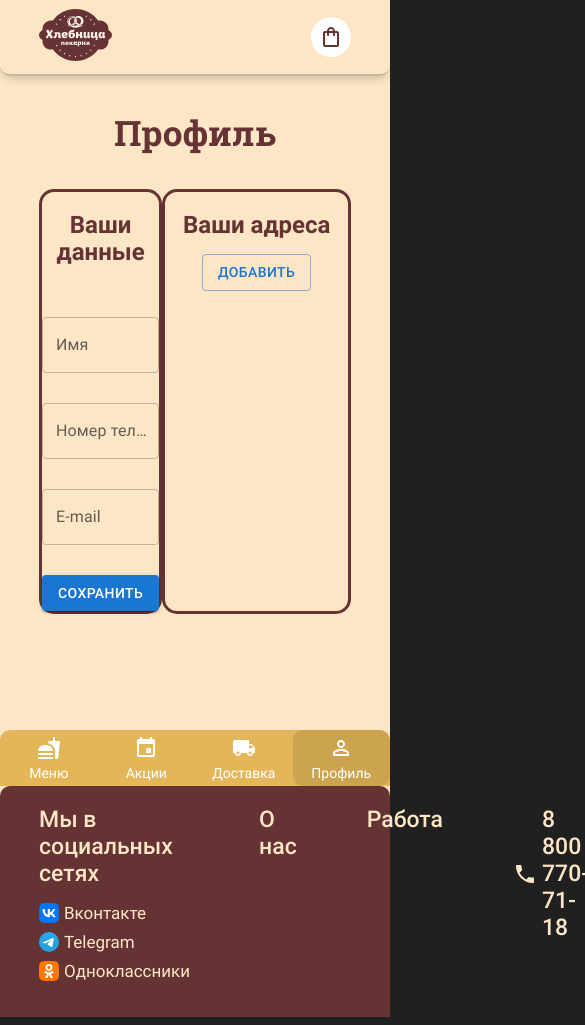
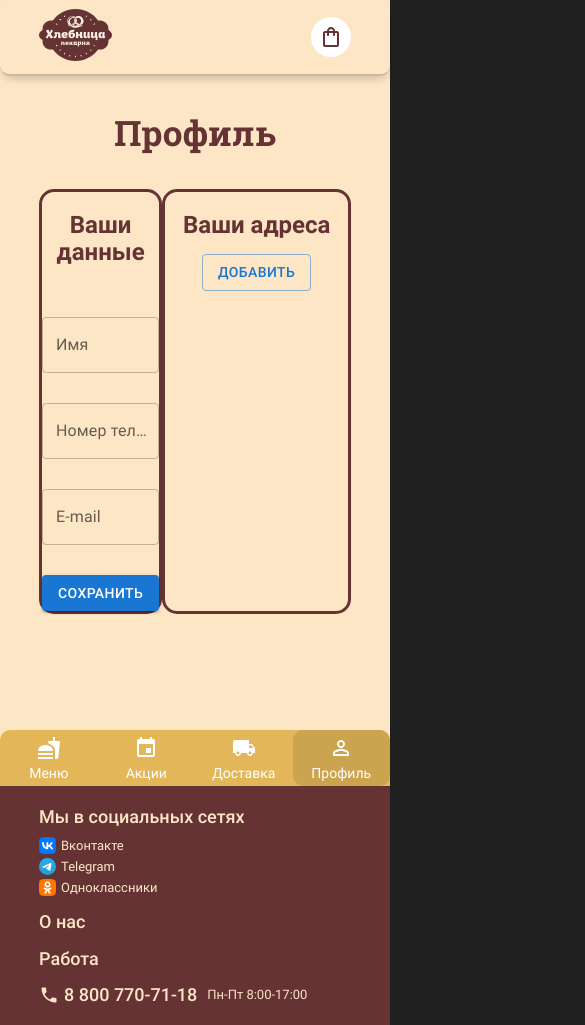
Before and after one commit to hvny/course_project_web, a React (Create React App) app in the folder online-store-frontend/: page /profile in a window 390 px wide. Shown: the whole page, 585 px wide, since content can reach past the window. Built offline with nearby package versions, Linux system fonts and the light colour scheme.

Commit message:
add: adaptive for footer

```diff
--- a/online-store-frontend/src/components/Footer/Footer.css
+++ b/online-store-frontend/src/components/Footer/Footer.css
@@ -12,15 +12,13 @@
 .footer__content {
     width: 80%;
     display: flex;
+    align-items: flex-start;
+    column-gap: 70px;
     max-width: 1150px;
 }
 
 .footer__container {
-    margin: 0 70px 0 0;
-}
-
-.footer__container:last-of-type {
-    margin-right: 0;
+    max-width: fit-content;
 }
 
 .footer__title {
@@ -68,13 +66,113 @@
 
 .footer__container_phone {
     margin-left: auto;
+    display: flex;
+    flex-direction: column;
+    align-items: center;
 }
 
 .footer__link_phone {
     display: flex;
     align-items: center;
+    margin-bottom: 8px;
 }
 
 .footer__icon_phone {
     margin-right: 5px;
 }
+
+.footer__phone-span {
+    font-size: 15px;
+    line-height: normal;
+    font-weight: 400;
+}
+
+@media screen and (min-width: 768px) and (max-width: 1023px) {
+    .footer__content {
+        column-gap: 30px;
+    }
+
+    .footer__title {
+        font-size: 20px;
+    }
+
+    .footer__sn-text {
+        font-size: 15px;
+    }
+
+    .footer__phone-span {
+        font-size: 13px;
+    }
+
+
+}
+
+@media screen and (min-width: 320px) and (max-width: 767px) {
+    .footer__content {
+        column-gap: 0;
+        row-gap: 15px;
+        flex-direction: column;
+    }
+
+    .footer__title {
+        font-size: 18px;
+    }
+
+    .footer__sn-list{
+        margin: 10px 0 0 0;
+        gap: 4px;
+    }
+
+    .footer__sn-logo {
+        width: 17px;
+        height: 17px;
+    }
+
+    .footer__sn-text {
+        font-size: 13px;
+    }
+
+    .footer__link_phone {
+        margin-bottom: 5px;
+    }
+
+    .footer__phone-span {
+        font-size: 13px;
+    }
+
+}
+
+@media screen and (min-width: 480px) and (max-width: 767px) {
+    .footer__content {
+        height: 200px;
+        flex-wrap: wrap;
+    }
+
+}
+
+
+@media screen and (min-width: 320px) and (max-width: 479px) {
+    .footer{
+        border-radius: 0;
+    }
+
+    .footer__content {
+        flex-wrap: nowrap;
+    }
+
+    .footer__container_phone {
+        flex-direction: row;
+        margin: 0;
+        gap: 10px;
+
+    }
+
+    .footer__icon_phone {
+        width: 20px;
+        height: 20px;
+    }
+
+    .footer__link_phone {
+        margin: 0;
+    }
+}
--- a/online-store-frontend/src/components/Footer/Footer.jsx
+++ b/online-store-frontend/src/components/Footer/Footer.jsx
@@ -5,9 +5,11 @@ import tgLogo from "../../images/telegramLogo.svg";
 import okLogo from "../../images/okLogo.svg";
 
 import LocalPhoneIcon from '@mui/icons-material/LocalPhone';
+import { StyledEngineProvider } from "@mui/material";
 
 export default function Footer() {
     return (
+        <StyledEngineProvider injectFirst>
             <footer className="footer">
                 <div className="footer__content">
                     <div className="footer__container footer__container_n-list">
@@ -94,8 +96,10 @@ export default function Footer() {
                         >
                             <LocalPhoneIcon className="footer__icon_phone" />8 800 770-71-18
                         </a>
+                        <span className="footer__phone-span">Пн-Пт 8:00-17:00</span>
                     </div>
                 </div>
             </footer>
+        </StyledEngineProvider>
     );
 }
--- a/online-store-frontend/src/components/ItemCard/ItemPopup/ItemPopup.css
+++ b/online-store-frontend/src/components/ItemCard/ItemPopup/ItemPopup.css
@@ -17,7 +17,6 @@
 }
 
 .item-info__title {
-    color: #f6b221;
     width: 100%;
     text-align: center;
     font-size: 30px;
--- a/online-store-frontend/src/components/ItemCard/ItemPopup/ItemPopup.jsx
+++ b/online-store-frontend/src/components/ItemCard/ItemPopup/ItemPopup.jsx
@@ -44,7 +44,15 @@ export default function ItemPopup({item, handleClose, itemsQuantity, handleIncre
                         </div>
                         {
                             itemsQuantity === 0 ?
-                            <Button variant="contained" onClick={handleAddButtonClick} className="item-info__button_add">Добавить</Button>
+                            <Button
+                                variant="contained"
+                                onClick={handleAddButtonClick}
+                                className="item-info__button_add"
+                                title="Добавить в корзину"
+                                aria-label="Добавить в корзину"
+                            >
+                                Добавить
+                            </Button>
                             :
                             <div className="item-info__buttons">
                                 <IconButton onClick={handleDecreaseQuantity} className="item-info__button_plus item-info__button_icon">
```
Lines whose indentation alone changed are shown as unchanged.
